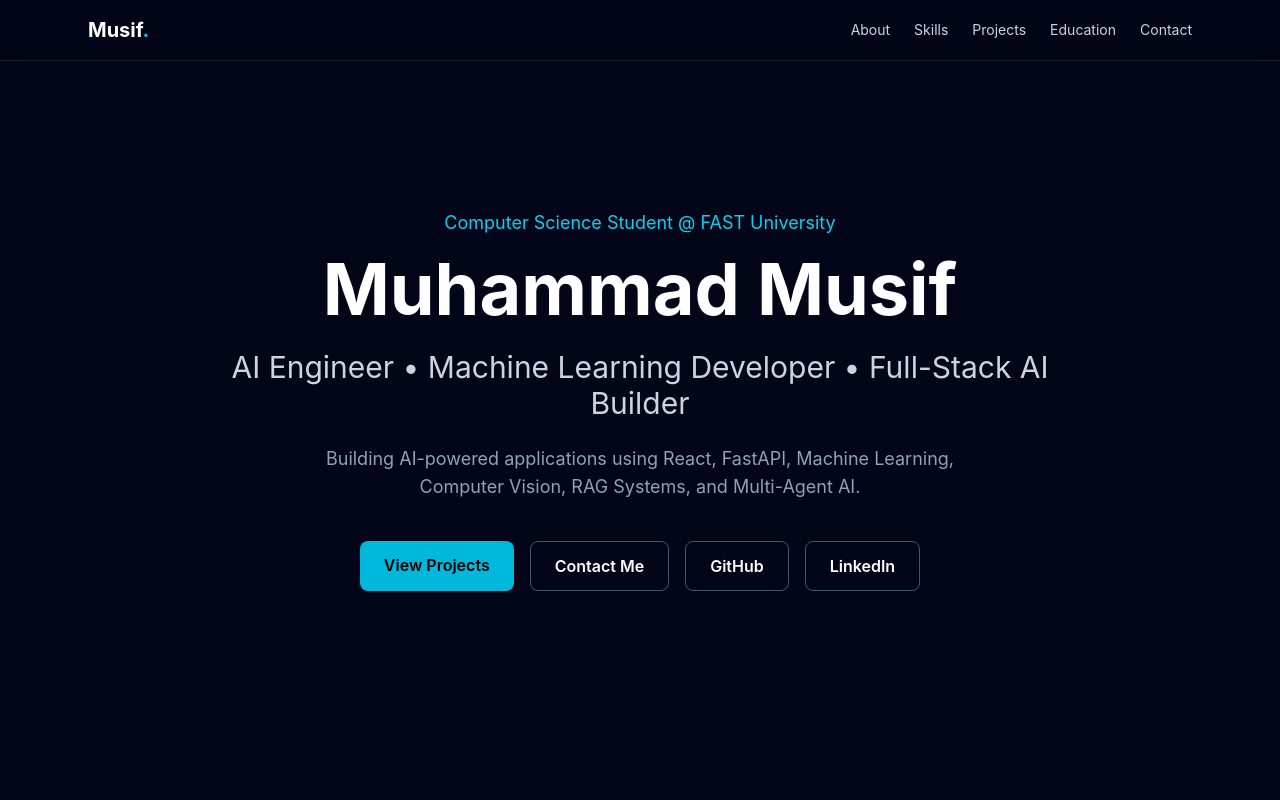
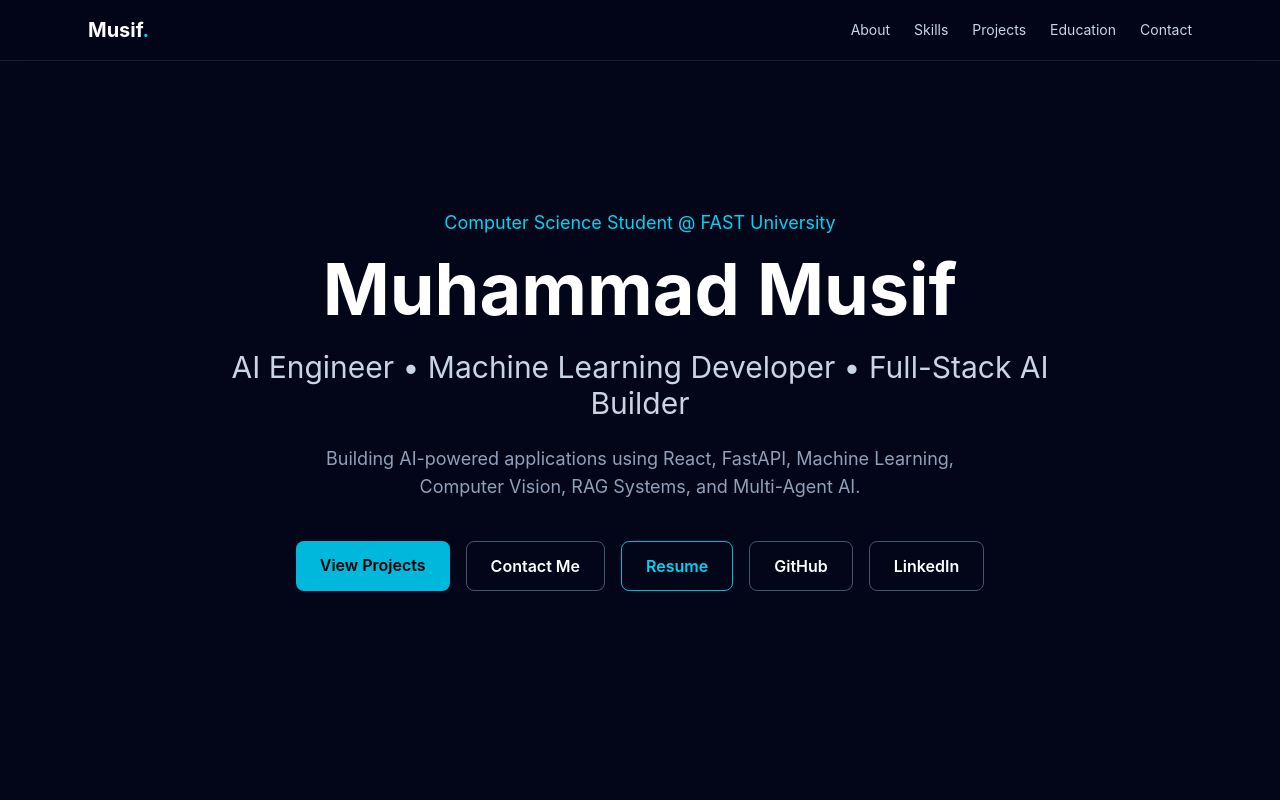
Before and after one commit to m-musif/personal-portfolio-website, a React (Vite) app in the folder frontend/: page / in a window 1280 px wide. Shown: the top 800 px of the page. Built offline with nearby package versions, Linux system fonts and the light colour scheme.

Commit message:
Add resume download button

```diff
--- a/frontend/src/App.jsx
+++ b/frontend/src/App.jsx
@@ -4,6 +4,8 @@ import multiAgentImage from "./assets/projects/multi-agent-memory.png";
 import codeReviewImage from "./assets/projects/code-review-workflow.png";
 
 function App() {
+  const resumePath = "/Muhammad_Musif_RESUME.docx";
+
   const skillCategories = [
     {
       title: "Programming Languages",
@@ -124,6 +126,10 @@ function App() {
 
             <a href="#contact" className="rounded-lg border border-slate-600 px-6 py-3 font-semibold transition hover:border-cyan-400">
               Contact Me
+            </a>
+
+            <a href={resumePath} target="_blank" rel="noreferrer" className="rounded-lg border border-cyan-500 px-6 py-3 font-semibold text-cyan-400 transition hover:bg-cyan-500 hover:text-black">
+              Resume
             </a>
 
             <a href="https://github.com/m-musif" target="_blank" rel="noreferrer" className="rounded-lg border border-slate-600 px-6 py-3 font-semibold transition hover:border-cyan-400">
@@ -330,6 +336,10 @@ function App() {
               Call Me
             </a>
 
+            <a href={resumePath} target="_blank" rel="noreferrer" className="rounded-lg border border-slate-600 px-6 py-3 font-semibold transition hover:border-cyan-400">
+              Resume
+            </a>
+
             <a href="https://github.com/m-musif" target="_blank" rel="noreferrer" className="rounded-lg border border-slate-600 px-6 py-3 font-semibold transition hover:border-cyan-400">
               GitHub
             </a>
```
Also changed, not shown: 1 other file (tests, documents, lock files or other folders).
